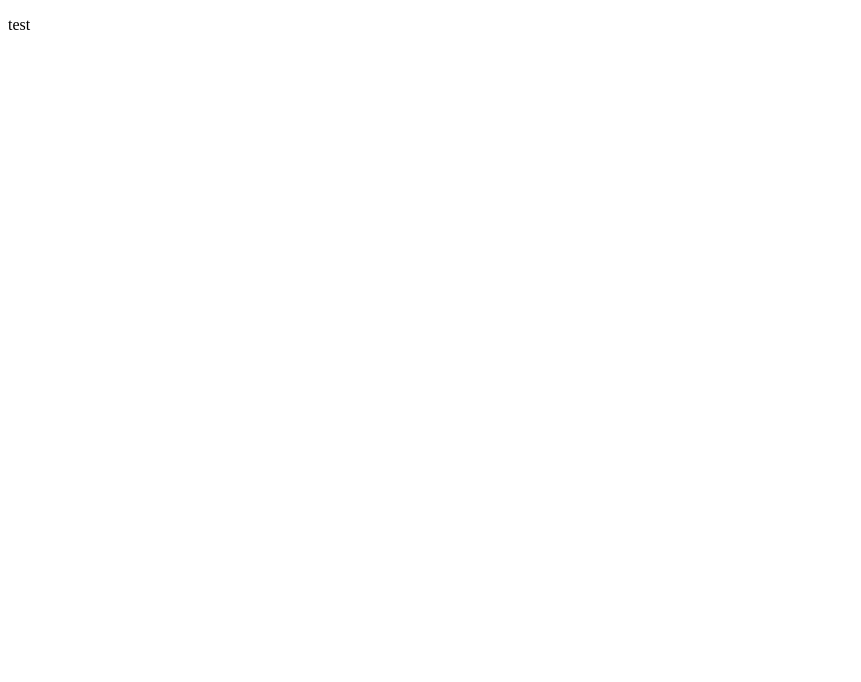
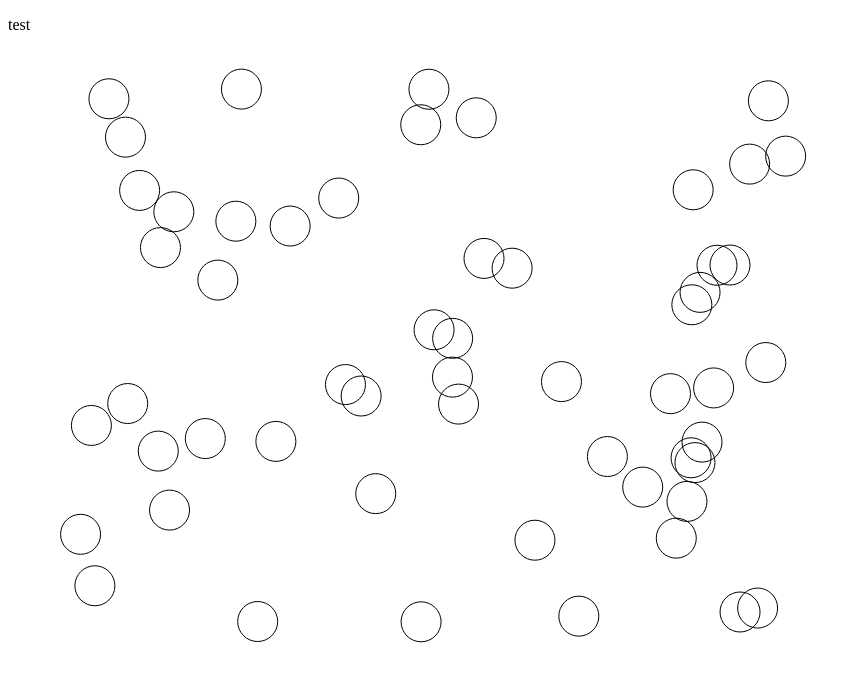
Before and after one commit to jimblackler/graphola, a plain HTML site: page index.html in a window 1280 px wide. Shown: the whole page, without its empty margins (0-861 px from the left). Drawn offline with Linux system fonts and the light colour scheme.

Commit message:
alea.js is now a module.
Renderer class added.

Fix to generate layout.

Layout now carries dimensions.

```diff
--- a/index.html
+++ b/index.html
@@ -8,6 +8,6 @@
 <p>test</p>
 
 </body>
-<script src="scripts/alea.js"></script>
+<canvas id="diagram"></canvas>
 <script type="module" src="scripts/main.js"></script>
 </html>
--- a/scripts/alea.js
+++ b/scripts/alea.js
@@ -24,7 +24,7 @@ function Mash() {
 
 
 // From http://baagoe.com/en/RandomMusings/javascript/
-function Alea() {
+export function Alea() {
   return (function(args) {
     // Johannes BaagÌüe <baagoe@baagoe.com>, 2010
     var s0 = 0;
--- a/scripts/generateLayout.js
+++ b/scripts/generateLayout.js
@@ -1,9 +1,9 @@
 import {Layout} from './layout.js';
 
-export function generateLayout(random, width, height, radius, nodes) {
-  const layout = new Layout();
+export function generateLayout(random, width, height, radius, clearance, nodes) {
+  const layout = new Layout(width, height, radius);
   for (let i = 0; i < nodes; i++) {
-    layout.points.push(random() * (width - radius * 2) + radius, random() * (height - radius * 2) + radius);
+    layout.points.push([random() * (width - radius * 2) + radius, random() * (height - radius * 2) + radius]);
   }
   return layout;
 }
--- a/scripts/layout.js
+++ b/scripts/layout.js
@@ -1,8 +1,20 @@
 export class Layout {
+  get radius() {
+    return this._radius;
+  }
+  get height() {
+    return this._height;
+  }
+  get width() {
+    return this._width;
+  }
   get points() {
     return this._points;
   }
-  constructor() {
+  constructor(width, height, radius) {
+    this._width = width;
+    this._height = height;
+    this._radius = radius;
     this._points = [];
   }
 }
--- a/scripts/main.js
+++ b/scripts/main.js
@@ -1,6 +1,7 @@
+import {Alea} from './alea.js';
 import {generateLayout} from './generateLayout.js';
+import {Renderer} from './renderer.js';
 
-const random = Alea(2);
-const radius = 20;
-console.log('test');
-generateLayout(random, 800, 600, radius, 30);
+const layout = generateLayout(Alea(2), 800, 600, 20, 30, 55);
+const renderer = new Renderer(document.getElementById('diagram'));
+renderer.render(layout);
--- /dev/null
+++ b/scripts/renderer.js
@@ -0,0 +1,16 @@
+export class Renderer {
+  render(layout) {
+    this._canvas.width = layout.width;
+    this._canvas.height = layout.height;
+    for (const point of layout.points) {
+      this._ctx.beginPath();
+      this._ctx.arc(point[0], point[1], layout.radius, 0, 2 * Math.PI);
+      this._ctx.stroke();
+    }
+  }
+
+  constructor(canvas) {
+    this._canvas = canvas;
+    this._ctx = canvas.getContext('2d');
+  }
+}
```
